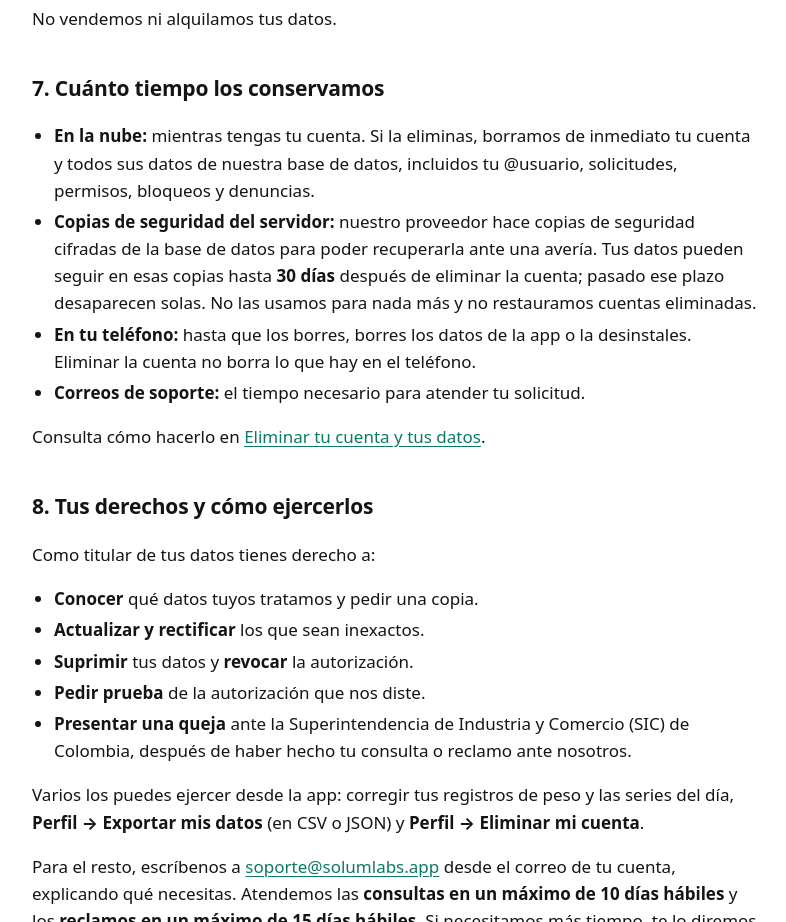
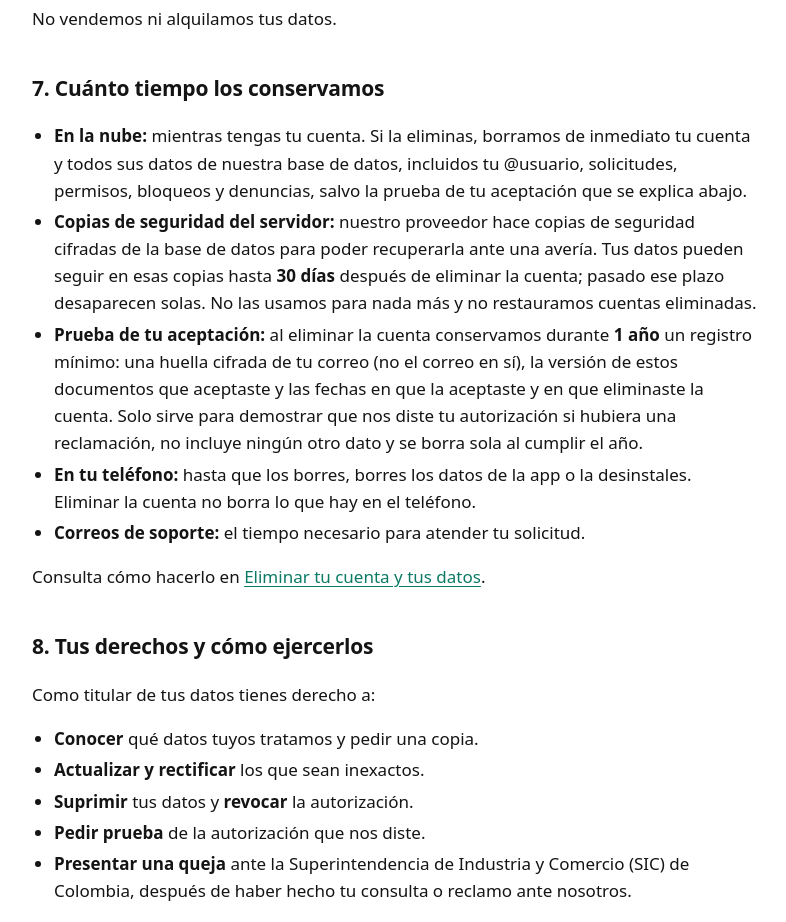
Before and after one commit to jose-carrillo27/solumlabs-web, a plain HTML site: page gymrush/privacidad/index.html in a window 1280 px wide. Shown: the part 3700-4622 px from the top of the page, without its empty margins (244-1030 px from the left). Drawn offline with Linux system fonts and the light colour scheme.

Commit message:
conservar 1 año la prueba de la aceptación tras eliminar la cuenta

```diff
--- a/gymrush/privacidad/index.html
+++ b/gymrush/privacidad/index.html
@@ -116,8 +116,9 @@
 
     <h2 id="conservacion">7. Cuánto tiempo los conservamos</h2>
     <ul>
-      <li><strong>En la nube:</strong> mientras tengas tu cuenta. Si la eliminas, borramos de inmediato tu cuenta y todos sus datos de nuestra base de datos, incluidos tu @usuario, solicitudes, permisos, bloqueos y denuncias.</li>
+      <li><strong>En la nube:</strong> mientras tengas tu cuenta. Si la eliminas, borramos de inmediato tu cuenta y todos sus datos de nuestra base de datos, incluidos tu @usuario, solicitudes, permisos, bloqueos y denuncias, salvo la prueba de tu aceptación que se explica abajo.</li>
       <li><strong>Copias de seguridad del servidor:</strong> nuestro proveedor hace copias de seguridad cifradas de la base de datos para poder recuperarla ante una avería. Tus datos pueden seguir en esas copias hasta <strong>30 días</strong> después de eliminar la cuenta; pasado ese plazo desaparecen solas. No las usamos para nada más y no restauramos cuentas eliminadas.</li>
+      <li><strong>Prueba de tu aceptación:</strong> al eliminar la cuenta conservamos durante <strong>1 año</strong> un registro mínimo: una huella cifrada de tu correo (no el correo en sí), la versión de estos documentos que aceptaste y las fechas en que la aceptaste y en que eliminaste la cuenta. Solo sirve para demostrar que nos diste tu autorización si hubiera una reclamación, no incluye ningún otro dato y se borra sola al cumplir el año.</li>
       <li><strong>En tu teléfono:</strong> hasta que los borres, borres los datos de la app o la desinstales. Eliminar la cuenta no borra lo que hay en el teléfono.</li>
       <li><strong>Correos de soporte:</strong> el tiempo necesario para atender tu solicitud.</li>
     </ul>
```
Also changed, not shown: gymrush/eliminar-cuenta/index.html (+2 -1 lines).
